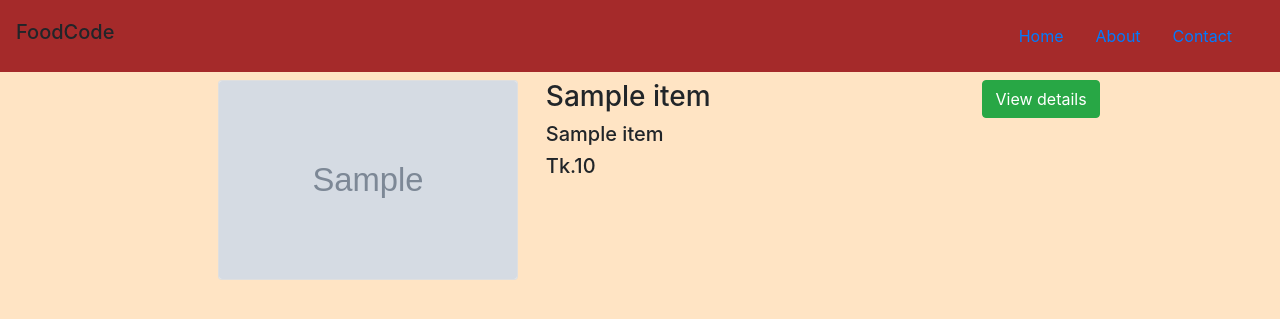
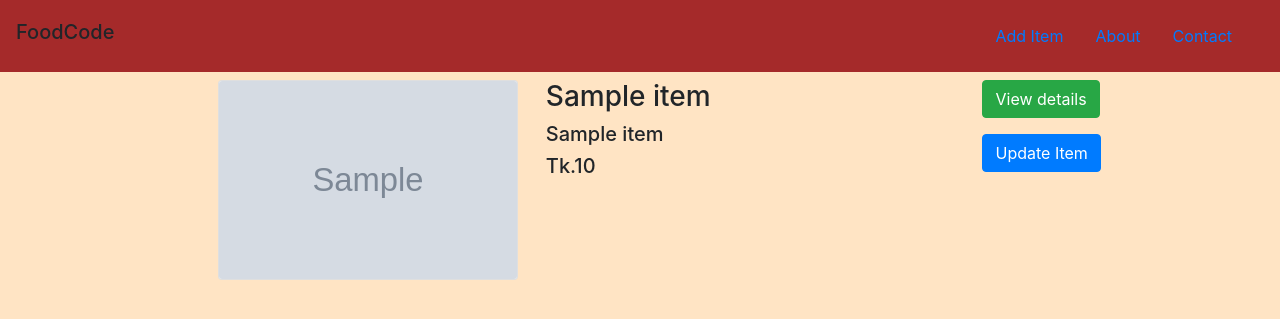
Before and after one commit to Nebir-Kiron/FoodCode-website-using-python-django-and-bootstrap, a Django app: page /food/ in a window 1280 px wide. Shown: the top 319 px of the page. Run offline with Django 3.2, Linux system fonts and the light colour scheme; tables that the repository leaves empty hold one stand-in row (values such as "Sample post"); grey boxes marked "Sample" are stand-in pictures; some libraries are stand-ins or nearby versions.

Commit message:
updated edit functionality

```diff
--- a/food/templates/food/base.html
+++ b/food/templates/food/base.html
@@ -13,7 +13,7 @@
         <h2 class="navbar-brand">FoodCode</h2>
 
         <div class="navbar">
-            <a href="#" class="nav-item nav-link">Home</a>
+            <a href="{% url 'food:createItems' %}" class="nav-item nav-link">Add Item</a>
             <a href="#" class="nav-item nav-link">About</a>
             <a href="#" class="nav-item nav-link">Contact</a>
         </div>
--- a/food/templates/food/index.html
+++ b/food/templates/food/index.html
@@ -14,6 +14,7 @@
     </div>
     <div class="col-md-2">
         <a href="{% url 'food:itemDetails' item.id %}" type="button" class="btn btn-success">View details</a>
+        <a href="{% url 'food:updateItems' item.id %}" type="button" class="btn btn-primary my-3">Update Item</a>
     </div>
 </div>
    {% endfor %}
--- a/food/urls.py
+++ b/food/urls.py
@@ -6,6 +6,12 @@ app_name = 'food'
 urlpatterns = [
     path("", views.index, name="index"),
     path("item/", views.item, name="item"),
-    path("<int:id>/", views.details, name="itemDetails")
+    path("<int:id>/", views.details, name="itemDetails"),
+
+    # add items
+    path("add/", views.create_item, name="createItems"),
+
+    #update
+    path("update/<int:id>/", views.update_item, name="updateItems"),
 
 ]
--- a/food/views.py
+++ b/food/views.py
@@ -1,6 +1,7 @@
-from django.shortcuts import render
+from django.shortcuts import render,redirect
 from django.http import HttpResponse
 from . models import Item
+from .forms import ItemForm
 # Create your views here.
 def index(request):
     item_list = Item.objects.all()
@@ -18,3 +19,28 @@ def details(request,id):
         'item':item,
     }
     return render(request,'food/details.html',contex)
+
+def create_item(request):
+    form = ItemForm(request.POST or None)
+
+    if form.is_valid():
+        form.save()
+        return redirect('food:index')
+
+    contex = {
+        'form':form,
+    }
+
+    return render(request,'food/additem.html',contex)
+
+def update_item(request,id):
+    item = Item.objects.get(id=id)
+    form = ItemForm(request.POST or None,instance=item)
+    if form.is_valid():
+        form.save()
+        return redirect('food:index')
+    contex = {
+        'form':form,
+    }
+
+    return render(request,'food/update.html',contex)
```
Also changed, not shown: food/forms.py (added, +7 -0 lines), food/templates/food/additem.html (added, +8 -0 lines), food/templates/food/update.html (added, +8 -0 lines).
